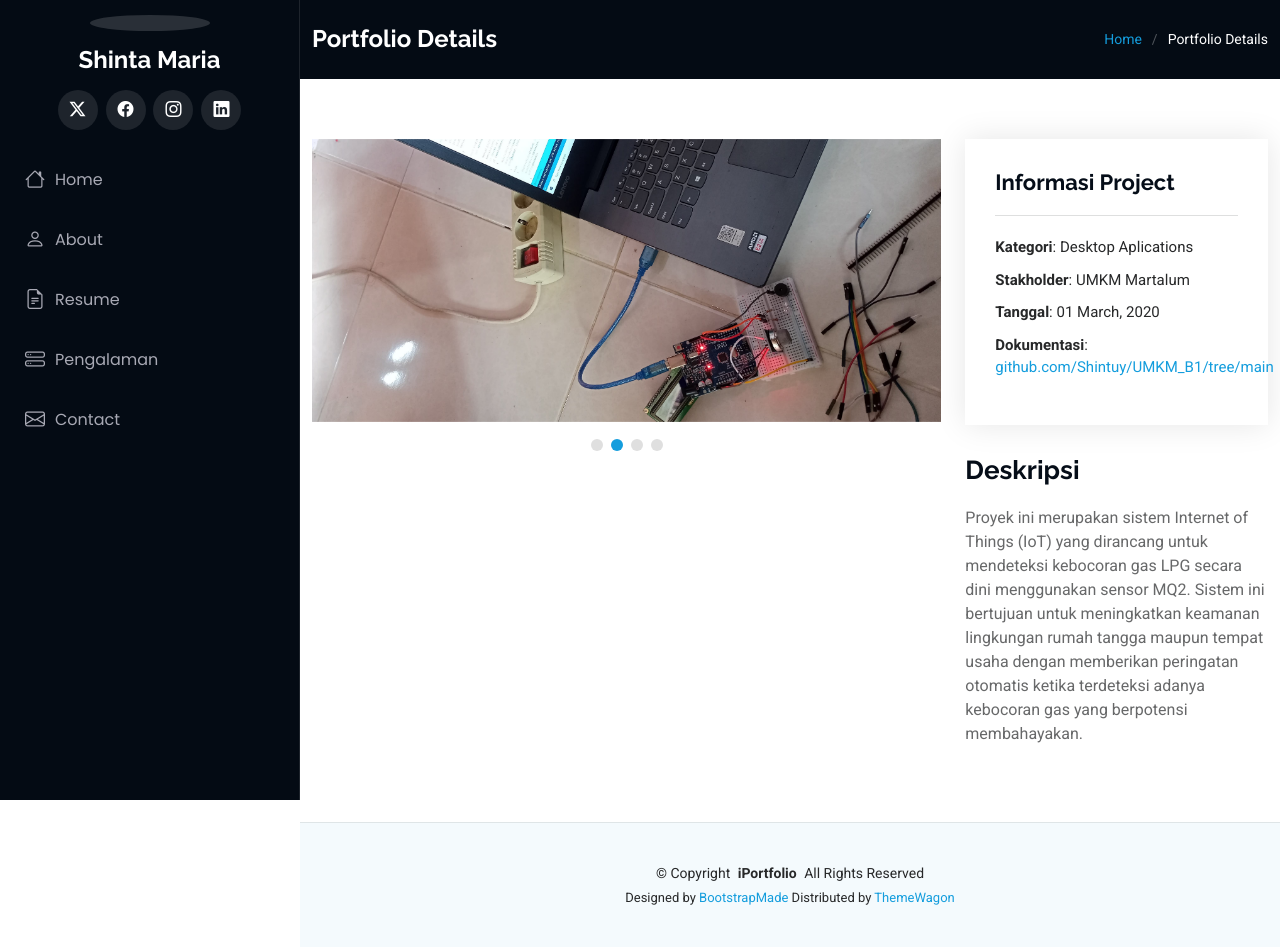
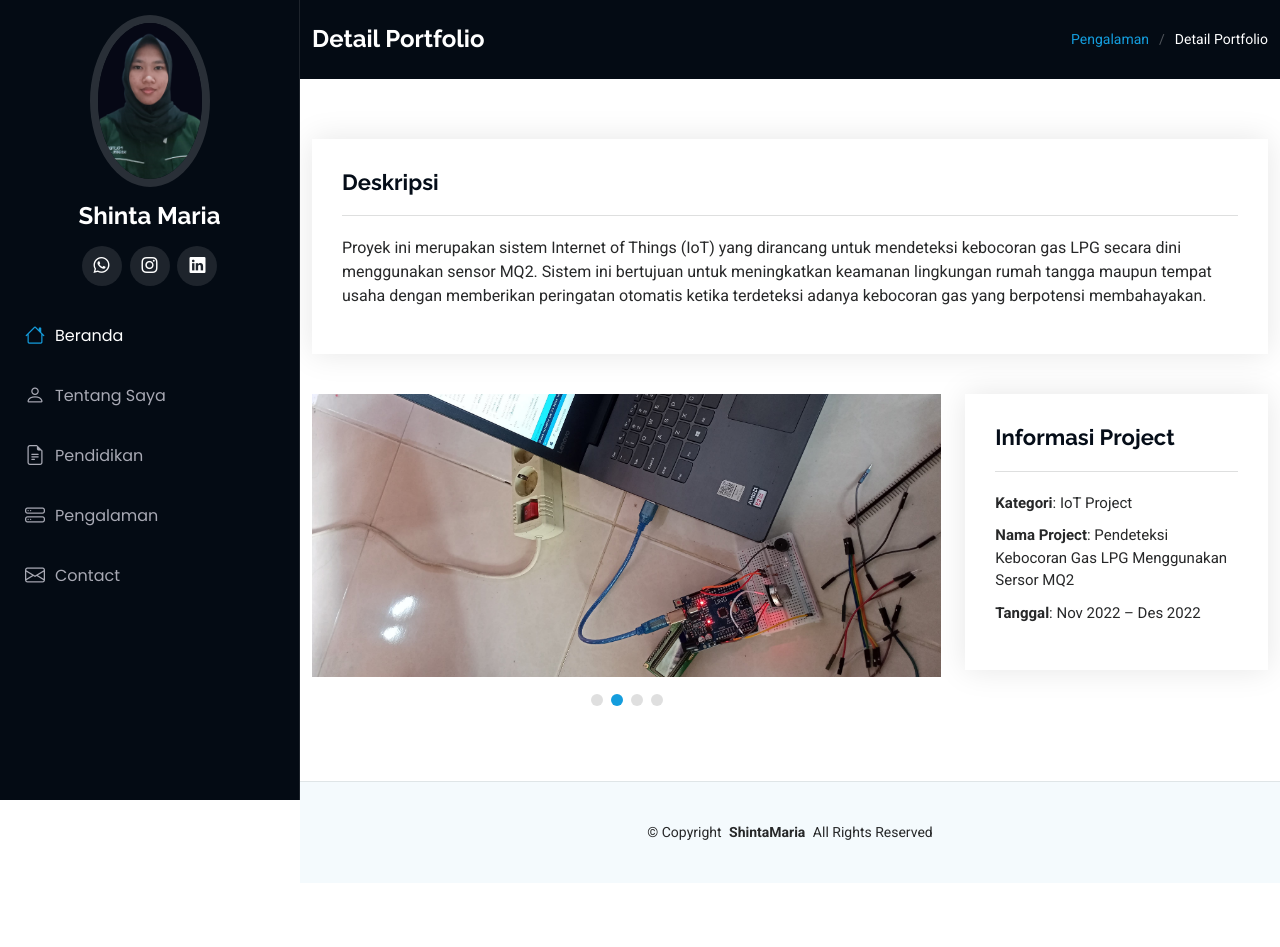
Before and after one commit to ShintaMaria/Portofolio_Shinta, a plain HTML site: page Portofolio_Shinta/iot.html in a window 1280 px wide. After the commit the page ends 883 px from the top, so only its background shows below. Drawn offline with Linux system fonts and the light colour scheme.

Commit message:
Update iot.html

```diff
--- a/Portofolio_Shinta/iot.html
+++ b/Portofolio_Shinta/iot.html
@@ -4,7 +4,7 @@
 <head>
   <meta charset="utf-8">
   <meta content="width=device-width, initial-scale=1.0" name="viewport">
-  <title>Portfolio Details - iPortfolio Bootstrap Template</title>
+  <title>Detail Portfolio - ShintaMaria</title>
   <meta content="" name="description">
   <meta content="" name="keywords">
 
@@ -42,7 +42,7 @@
     <i class="header-toggle d-xl-none bi bi-list"></i>
 
     <div class="profile-img">
-      <img src="assets/img/profile.jpg" alt="" class="img-fluid rounded-circle">
+      <img src="assets/img/profil.jpg" alt="" class="img-fluid rounded-circle">
     </div>
 
     <a href="index.html" class="logo d-flex align-items-center justify-content-center">
@@ -52,20 +52,18 @@
     </a>
 
     <div class="social-links text-center">
-      <a href="#" class="twitter"><i class="bi bi-twitter-x"></i></a>
-      <a href="#" class="facebook"><i class="bi bi-facebook"></i></a>
-      <a href="#" class="instagram"><i class="bi bi-instagram"></i></a>
-      <!-- <a href="#" class="google-plus"><i class="bi bi-skype"></i></a> -->
-      <a href="#" class="linkedin"><i class="bi bi-linkedin"></i></a>
+      <a href="https://wa.me/082132679593" class="whatsapp"><i class="bi bi-whatsapp"></i></a>
+      <a href="https://www.instagram.com/shin_tuy174?igsh=MXRqbTJxeG9rMzRyeg==" class="instagram"><i class="bi bi-instagram"></i></a>
+      <a href="www.linkedin.com/in/shinta-maria-8167572b0" class="linkedin"><i class="bi bi-linkedin"></i></a>
     </div>
 
     <nav id="navmenu" class="navmenu">
       <ul>
-        <li><a href="#hero"><i class="bi bi-house navicon"></i>Home</a></li>
-        <li><a href="#about"><i class="bi bi-person navicon"></i> About</a></li>
-        <li><a href="#resume"><i class="bi bi-file-earmark-text navicon"></i> Resume</a></li>
-        <li><a href="#services"><i class="bi bi-hdd-stack navicon"></i> Pengalaman</a></li>
-        <li><a href="#contact"><i class="bi bi-envelope navicon"></i> Contact</a></li>
+        <li><a href="index.html#hero" class="active"><i class="bi bi-house navicon"></i>Beranda</a></li>
+        <li><a href="index.html#about"><i class="bi bi-person navicon"></i> Tentang Saya</a></li>
+        <li><a href="index.html#resume"><i class="bi bi-file-earmark-text navicon"></i> Pendidikan</a></li>
+        <li><a href="index.html#services"><i class="bi bi-hdd-stack navicon"></i> Pengalaman</a></li>
+        <li><a href="index.html#contact"><i class="bi bi-envelope navicon"></i> Contact</a></li>
       </ul>
     </nav>
 
@@ -76,11 +74,11 @@
     <!-- Page Title -->
     <div class="page-title dark-background">
       <div class="container d-lg-flex justify-content-between align-items-center">
-        <h1 class="mb-2 mb-lg-0">Portfolio Details</h1>
+        <h1 class="mb-2 mb-lg-0">Detail Portfolio</h1>
         <nav class="breadcrumbs">
           <ol>
-            <li><a href="index.html">Home</a></li>
-            <li class="current">Portfolio Details</li>
+            <li><a href="index.html#services">Pengalaman</a></li>
+            <li class="current">Detail Portfolio</li>
           </ol>
         </nav>
       </div>
@@ -90,6 +88,14 @@
     <section id="portfolio-details" class="portfolio-details section">
 
       <div class="container" data-aos="fade-up" data-aos-delay="100">
+        <div class="col-12">
+          <div class="portfolio-info" style="margin-bottom: 40px;" data-aos="fade-up" data-aos-delay="300">
+            <h3>Deskripsi</h3>
+            <p>
+              Proyek ini merupakan sistem Internet of Things (IoT) yang dirancang untuk mendeteksi kebocoran gas LPG secara dini menggunakan sensor MQ2. Sistem ini bertujuan untuk meningkatkan keamanan lingkungan rumah tangga maupun tempat usaha dengan memberikan peringatan otomatis ketika terdeteksi adanya kebocoran gas yang berpotensi membahayakan.
+            </p>
+          </div>
+        </div>
 
         <div class="row gy-4">
 
@@ -139,20 +145,13 @@
             <div class="portfolio-info" data-aos="fade-up" data-aos-delay="200">
               <h3>Informasi Project</h3>
               <ul>
-                <li><strong>Kategori</strong>: Desktop Aplications</li>
-                <li><strong>Stakholder</strong>: UMKM Martalum</li>
-                <li><strong>Tanggal</strong>: 01 March, 2020</li>
-                <li><strong>Dokumentasi</strong>: <a href="https://github.com/Shintuy/UMKM_B1/tree/main">github.com/Shintuy/UMKM_B1/tree/main</a></li>
+                <li><strong>Kategori</strong>: IoT Project</li>
+                <li><strong>Nama Project</strong>: Pendeteksi Kebocoran Gas LPG Menggunakan Sersor MQ2</li>
+                <li><strong>Tanggal</strong>: Nov 2022 – Des 2022</li>
+                <!-- <li><strong>Dokumentasi</strong>: <a href="https://github.com/Shintuy/UMKM_B1/tree/main">github.com/Shintuy/UMKM_B1/tree/main</a></li> -->
               </ul>
             </div>
-            <div class="portfolio-description" data-aos="fade-up" data-aos-delay="300">
-              <h2>Deskripsi</h2>
-              <p>
-                Proyek ini merupakan sistem Internet of Things (IoT) yang dirancang untuk mendeteksi kebocoran gas LPG secara dini menggunakan sensor MQ2. Sistem ini bertujuan untuk meningkatkan keamanan lingkungan rumah tangga maupun tempat usaha dengan memberikan peringatan otomatis ketika terdeteksi adanya kebocoran gas yang berpotensi membahayakan.
-              </p>
-            </div>
           </div>
-
         </div>
 
       </div>
@@ -165,15 +164,9 @@
 
     <div class="container">
       <div class="copyright text-center ">
-        <p>© <span>Copyright</span> <strong class="px-1 sitename">iPortfolio</strong> <span>All Rights Reserved</span></p>
+        <p>© <span>Copyright</span> <strong class="px-1 sitename">ShintaMaria</strong> <span>All Rights Reserved</span></p>
       </div>
-      <div class="credits">
-        <!-- All the links in the footer should remain intact. -->
-        <!-- You can delete the links only if you've purchased the pro version. -->
-        <!-- Licensing information: https://bootstrapmade.com/license/ -->
-        <!-- Purchase the pro version with working PHP/AJAX contact form: [buy-url] -->
-        Designed by <a href="https://bootstrapmade.com/">BootstrapMade</a> Distributed by <a href="https://themewagon.com">ThemeWagon</a>
-      </div>
+
     </div>
 
   </footer>
```
